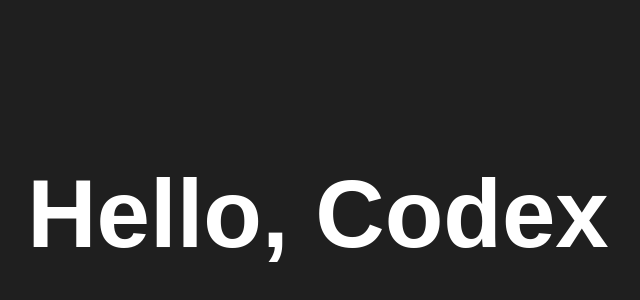
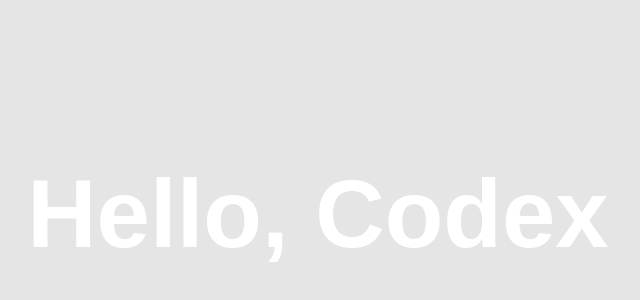
Before and after one commit to wlzjdx/hello-codex, a plain HTML site: page dist/index.html in a window 1280 px wide. Shown: the part 186-486 px from the top of the page, without its empty margins (322-962 px from the left). Drawn offline with Linux system fonts and the light colour scheme.

Commit message:
Change background to light gray

```diff
--- a/dist/index.html
+++ b/dist/index.html
@@ -16,7 +16,7 @@
         display: flex;
         align-items: center;
         justify-content: center;
-        background: #1f1f1f;
+        background: #e5e5e5;
         color: #fff;
         font-family: Arial, Helvetica, sans-serif;
       }
```
